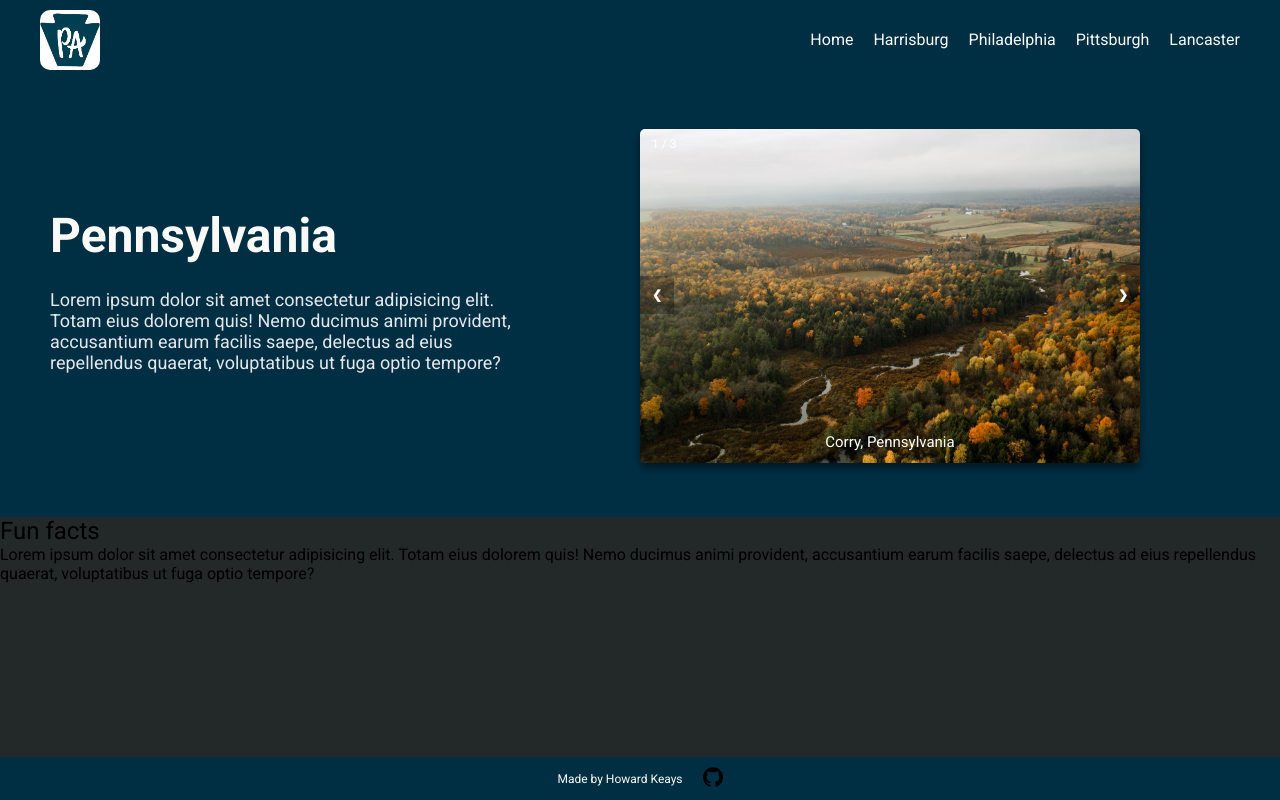
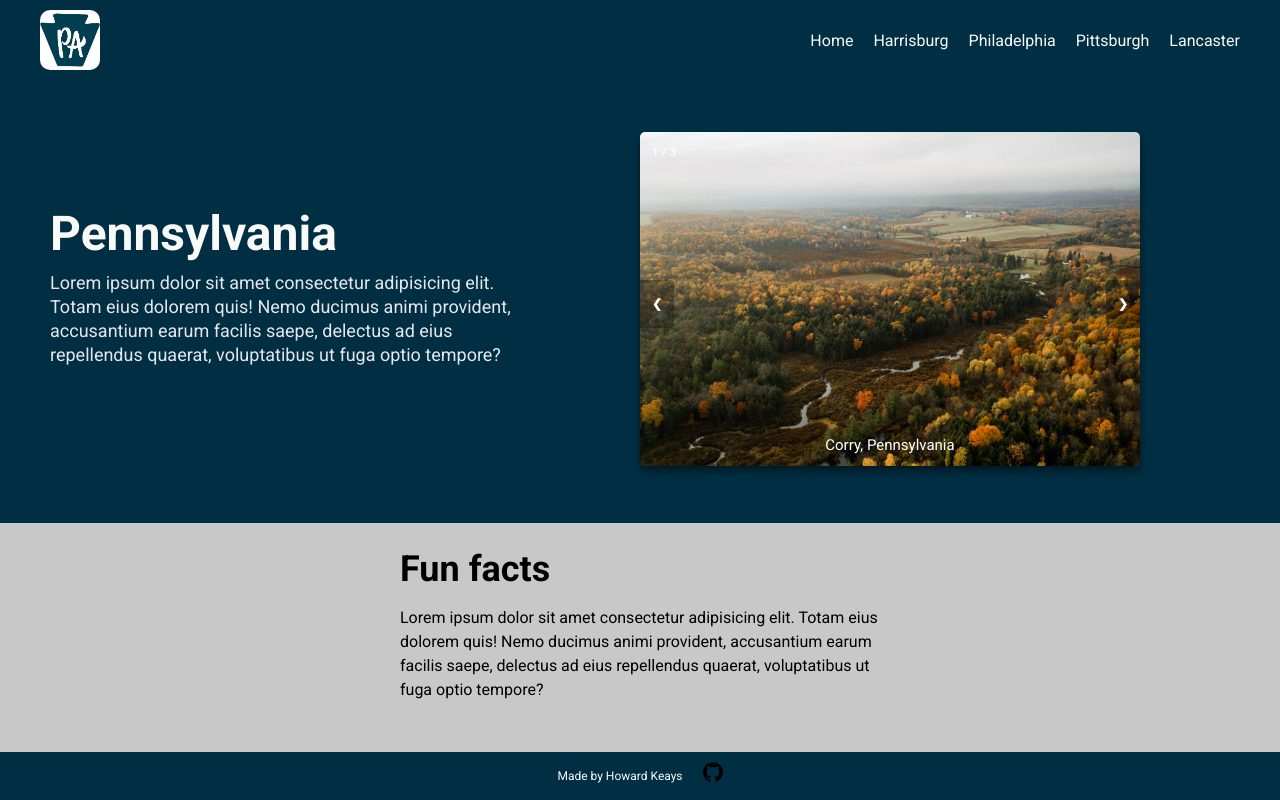
Before and after one commit to hskeays/d277, a plain HTML site: page index.html in a window 1280 px wide. Drawn offline with Linux system fonts and the light colour scheme.

Commit message:
Style: update flex properties, style aside div

```diff
--- a/css/main.css
+++ b/css/main.css
@@ -2,15 +2,23 @@
     box-sizing: border-box;
     margin: 0px;
     padding: 0px;
-    font-family: 'Roboto', sans-serif;
-    font-weight: 400;
 }
 
 body {
-    min-height: 100vh;
+    min-height: 100%;
     display: flex;
     flex-direction: column;
     background-color: rgb(35, 40, 40);
+
+    font-family: 'Roboto', sans-serif;
+    font-weight: 400;
+    line-height: 1.5em;
+}
+
+.main {
+    display: flex;
+    flex-direction: column; /* or row, depending on your layout */
+    height: calc(100vh - 130px);
 }
 
 /* Navigation +++++++++++++++++++++++++++++++++++++++++++++++++++++++++++++*/
@@ -47,6 +55,7 @@ body {
 
 /* Section one +++++++++++++++++++++++++++++++++++++++++++++++++++++++++++*/
 .s1 {
+    flex: 1;
     display: flex;
     flex-wrap: wrap;
     justify-content: center;
@@ -147,7 +156,35 @@ body {
     to {opacity: 1}
 }
 
-/* Section two +++++++++++++++++++++++++++++++++++++++++++++++++++++++++++++*/
+/* Aside +++++++++++++++++++++++++++++++++++++++++++++++++++++++++++++++++++*/
+.aside {
+    flex: 1;
+    display: flex;
+    flex-wrap: wrap;
+    justify-content: center;
+    align-items: center;
+    padding: 20px 40px;
+    gap: 20px;
+    background-color: rgb(200, 200, 200);
+}
+
+.aside-content {
+    max-width: 500px;
+    padding: 10px;
+}
+
+.aside h1 {
+    font-size: 36px;
+    color: rgb(0, 0, 0);
+    font-weight: 1000;
+    margin-bottom: 25px;
+}
+
+.aside p {
+    font-size: 16px;
+    color: rgb(0, 0, 0);
+    padding-bottom: 15px;
+}
 
 /* Footer ++++++++++++++++++++++++++++++++++++++++++++++++++++++++++++++++++*/
 .footer {
--- a/index.html
+++ b/index.html
@@ -29,7 +29,7 @@
       </nav>
     </header>
 
-    <main>
+    <main class="main">
       <section class="s1">
         <div class="s1-content">
           <h1>Pennsylvania</h1>
@@ -77,8 +77,8 @@
         <br />
       </section>
 
-      <section class="s2">
-        <div class="s2-content">
+      <aside class="aside">
+        <div class="aside-content">
           <h1>Fun facts</h1>
           <p>
             Lorem ipsum dolor sit amet consectetur adipisicing elit. Totam eius
@@ -87,7 +87,7 @@
             fuga optio tempore?
           </p>
         </div>
-      </section>
+      </aside>
     </main>
 
     <footer class="footer">
```
Also changed, not shown: css/harrisburg.css (deleted, +0 -13 lines), css/lancaster.css (deleted, +0 -13 lines), css/philadelphia.css (deleted, +0 -13 lines), css/pittsburgh.css (deleted, +0 -13 lines).
